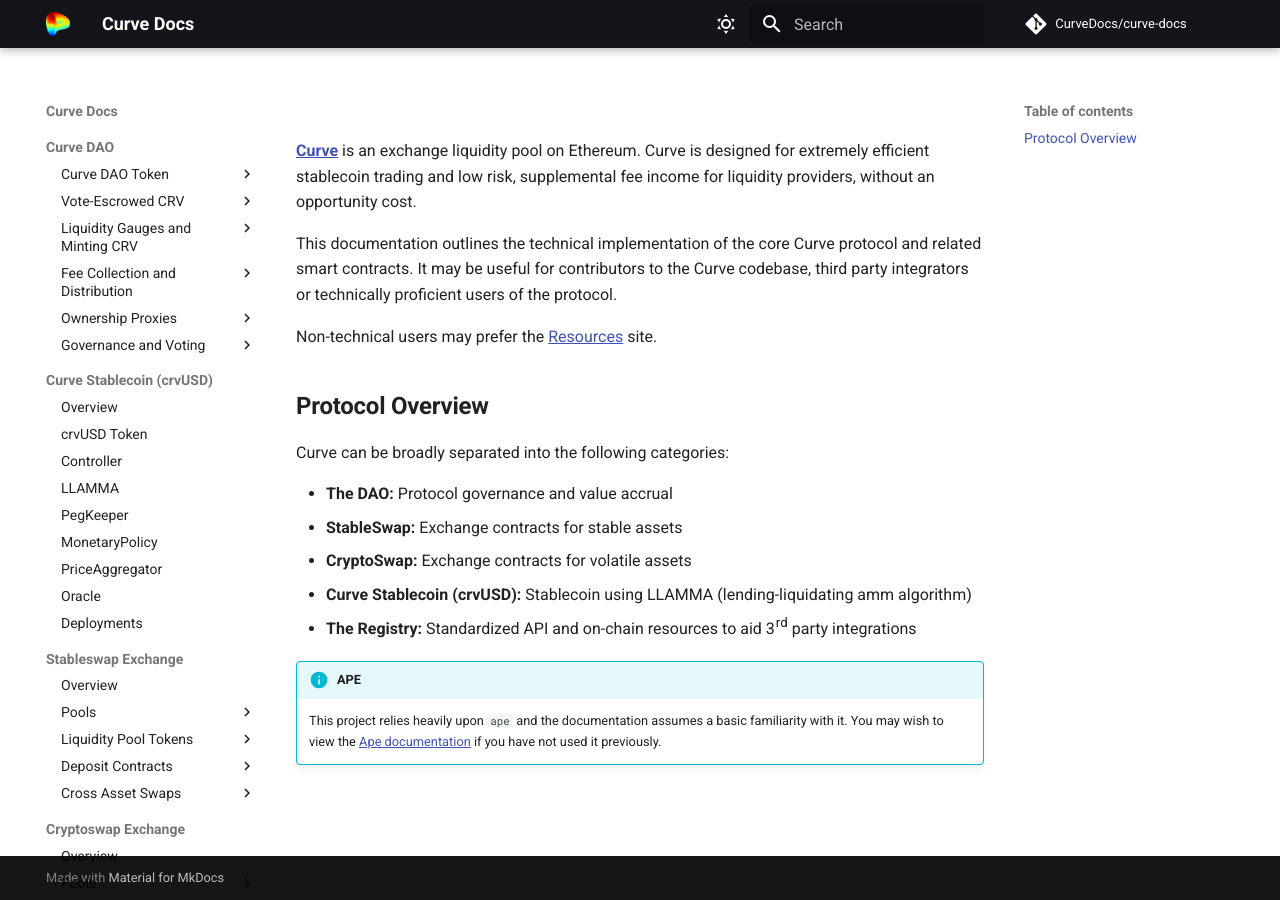
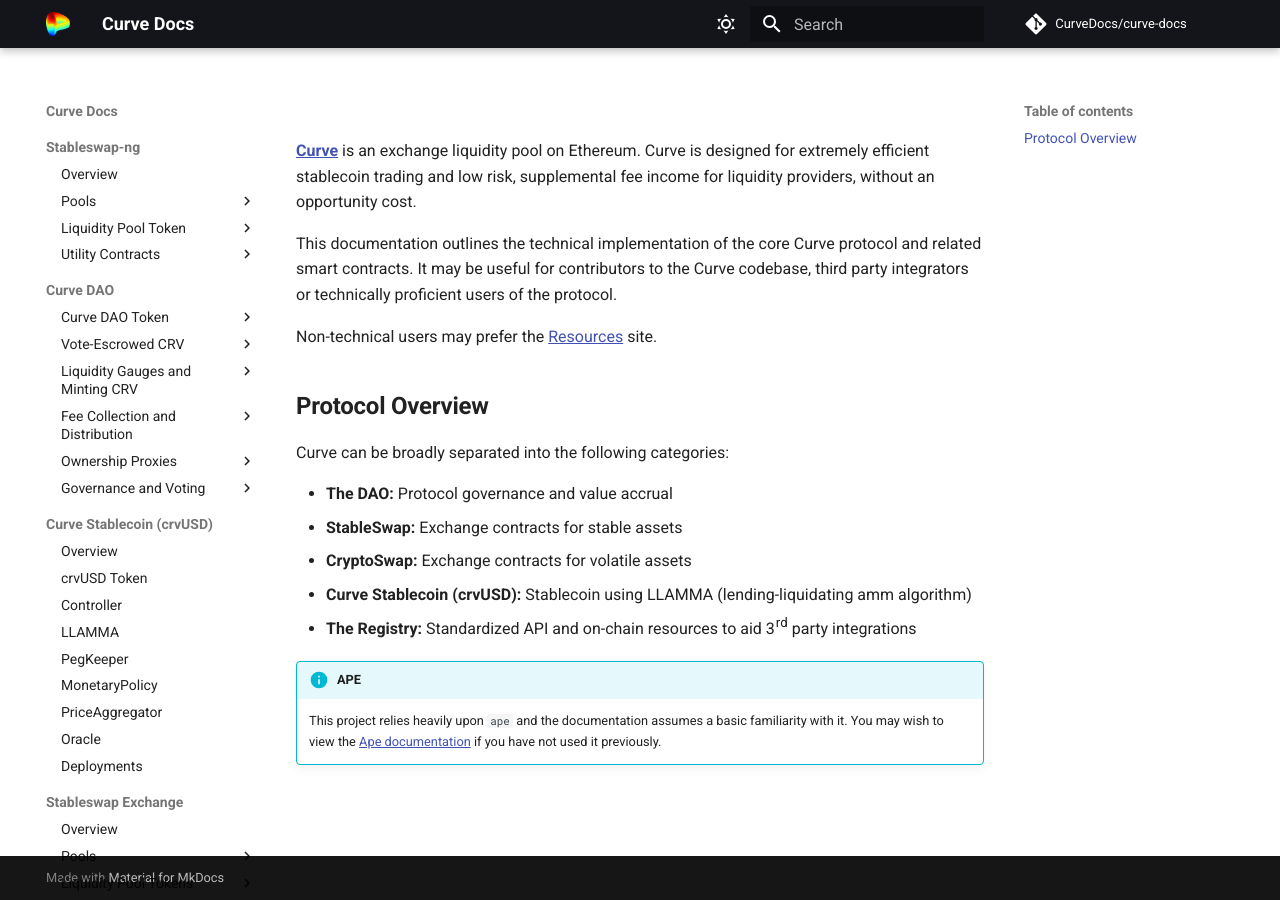
Before and after one commit to CurveDocs/curve-docs, an MkDocs documentation site: the page built from docs/index.md, in a window 1280 px wide. Built offline with MkDocs 1.6.1 and Material for MkDocs 9.7.7, drawn with Linux system fonts in a browser that asks for light colours; comment, search, counter and statistics services are not loaded; some of the changed lines change nothing that is shown.

Commit message:
yaml: move stableswap-ng docs up for now

```diff
--- a/mkdocs.yml
+++ b/mkdocs.yml
@@ -12,6 +12,19 @@
 
 
 nav:
+  - Stableswap-ng:
+    - Overview: stableswap-ng_exchange/overview.md
+    - Pools:
+      - Plain Pools: stableswap-ng_exchange/pools/plainpool.md
+      - Admin Controls: stableswap-ng_exchange/pools/admin_controls.md
+    - Liquidity Pool Token:
+      - StableSwap-NG LP Token: stableswap-ng_exchange/lp_tokens/lp_token.md
+    - Utility Contracts:
+      - Tricrypto:
+        - Math: stableswap-ng_exchange/utility_contracts/math.md
+        - ViewMethodContract: stableswap-ng_exchange/utility_contracts/ViewMethodContract.md
+
+
   - Curve DAO:
 
     - Curve DAO Token:
@@ -105,9 +118,8 @@
       - Overview: cryptoswap_exchange/lp_tokens/lp_token_overview.md
       - TriCrypto LP Token: cryptoswap_exchange/lp_tokens/tricrypto_lp_token.md
     - Utility Contracts:
-      - Tricrypto:
-        - Math: cryptoswap_exchange/utility_contracts/math.md
-        - ViewMethodContract: cryptoswap_exchange/utility_contracts/ViewMethodContract.md
+      - Math: cryptoswap_exchange/utility_contracts/math.md
+      - ViewMethodContract: cryptoswap_exchange/utility_contracts/ViewMethodContract.md
 
   - Registry:
     - Overview: registry/overview.md
```
